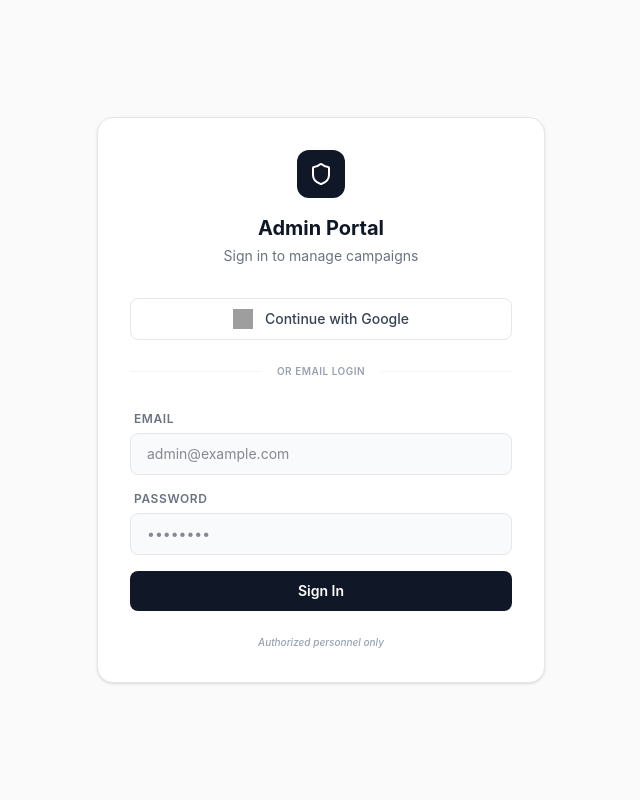
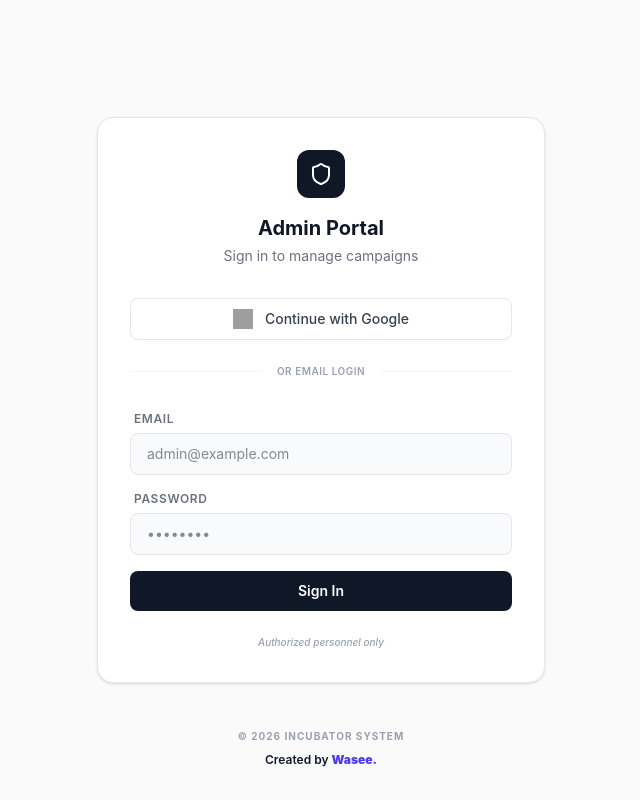
Before and after one commit to Waseque1000/inc, a React (Vite) app: page /login in a window 1280 px wide. Shown: the whole page, without its empty margins (319-959 px from the left). Built offline with nearby package versions, Linux system fonts and the light colour scheme; grey boxes are pictures that could not be loaded.

Commit message:
feat: add footer with copyright and credit

```diff
--- a/src/components/AdminLayout.jsx
+++ b/src/components/AdminLayout.jsx
@@ -148,9 +148,21 @@ const AdminLayout = () => {
       </nav>
 
       {/* Main Content */}
-      <main className="max-w-7xl mx-auto px-4 sm:px-6 lg:px-8 py-10">
+      <main className="max-w-7xl mx-auto px-4 sm:px-6 lg:px-8 py-10 min-h-[calc(100vh-16rem)]">
         <Outlet />
       </main>
+
+      {/* Footer */}
+      <footer className="max-w-7xl mx-auto px-4 sm:px-6 lg:px-8 py-8 border-t border-gray-100 mt-auto">
+        <div className="flex flex-col md:flex-row justify-between items-center gap-4">
+          <p className="text-xs font-medium text-gray-400 tracking-wider uppercase">
+            © {new Date().getFullYear()} Incubator System. All rights reserved.
+          </p>
+          <p className="text-sm font-semibold text-gray-900">
+            Created by <span className="text-indigo-600 font-black tracking-tighter">Wasee.</span>
+          </p>
+        </div>
+      </footer>
     </div>
   );
 };
--- a/src/pages/AdminLogin.jsx
+++ b/src/pages/AdminLogin.jsx
@@ -120,6 +120,16 @@ const AdminLogin = () => {
           Authorized personnel only
         </p>
       </div>
+
+      {/* Login Footer */}
+      <div className="absolute bottom-8 left-0 right-0 px-8 flex flex-col items-center gap-2">
+        <p className="text-[10px] font-bold text-gray-400 uppercase tracking-widest">
+          © {new Date().getFullYear()} Incubator System
+        </p>
+        <p className="text-xs font-semibold text-gray-900">
+          Created by <span className="text-indigo-600 font-black">Wasee.</span>
+        </p>
+      </div>
     </div>
   );
 };
--- a/src/pages/StudentForm.jsx
+++ b/src/pages/StudentForm.jsx
@@ -295,6 +295,16 @@ const StudentForm = () => {
           </div>
         </div>
       </div>
+
+      {/* Page Footer */}
+      <footer className="w-full max-w-4xl mt-8 px-6 py-8 flex flex-col md:flex-row justify-between items-center gap-4 animate-in fade-in duration-1000 delay-700">
+        <p className="text-xs font-bold text-gray-400 uppercase tracking-[0.2em]">
+          © {new Date().getFullYear()} Incubator. All rights reserved.
+        </p>
+        <p className="text-sm font-semibold text-gray-900">
+          Created by <span className="text-indigo-600 font-black tracking-tighter uppercase">Wasee.</span>
+        </p>
+      </footer>
     </div>
   );
 };
```
Also changed, not shown: 1 other file (tests, documents, lock files or other folders).
